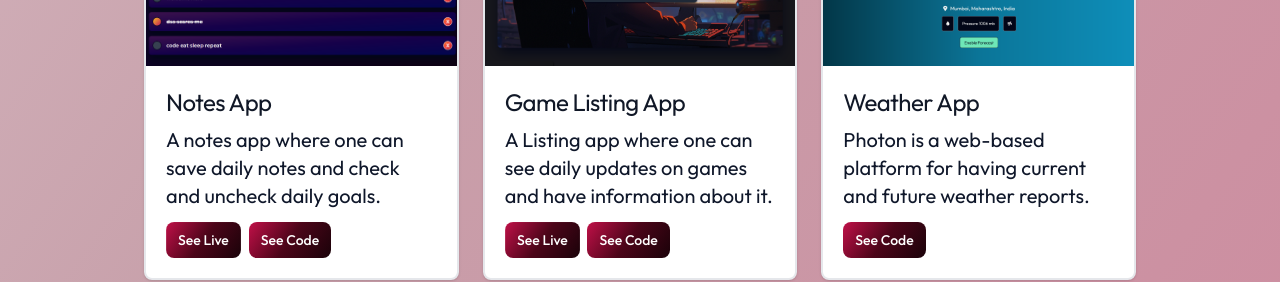
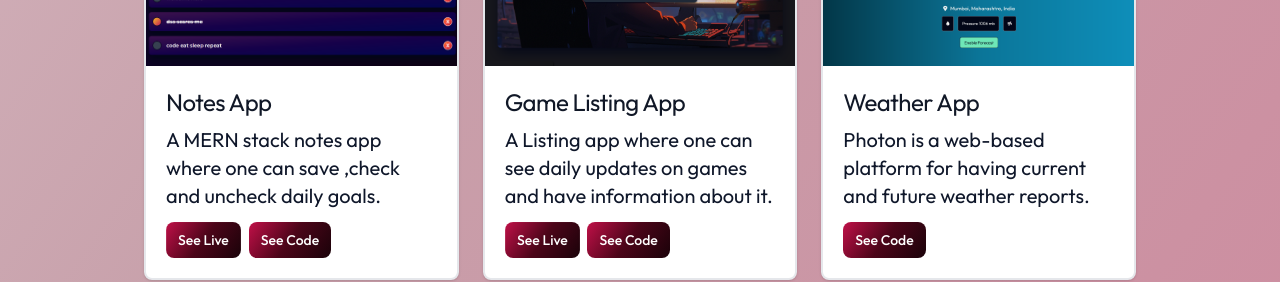
Before and after one commit to moarray28/portfolio, a React (Vite) app in the folder client/: page / in a window 1280 px wide. Shown: the part 2280-2562 px from the top of the page. Built offline with nearby package versions, Linux system fonts and the light colour scheme; no server answers.

Commit message:
adding projects

```diff
--- a/client/src/components/Content.jsx
+++ b/client/src/components/Content.jsx
@@ -159,7 +159,7 @@ export default function Content() {
                 <div className="p-5">
                     <h5 className="mb-2 text-2xl tracking-tight text-gray-900 dark:text-white">Notes App</h5>
                     <p className="mb-3 font-normal text-slate-900 dark:text-stone-300">
-                        A notes app where one can save daily notes and check and uncheck daily goals.
+                        A MERN stack notes app where one can save ,check and uncheck daily goals.
                     </p>
                     <a href="https://todoclient-g4au.onrender.com" target='_blank' className="inline-flex pulsate-bck text-white items-center px-3 py-2 text-sm font-medium text-center bg-dark-gradient dark:text-black dark:bg-light-gradient rounded-lg hover:bg-white-800 focus:ring-4 focus:outline-none focus:ring-pink-300 dark:bg-pink-600 dark:hover:bg-white-700 dark:focus:ring-pink-800">
                         See Live
```
